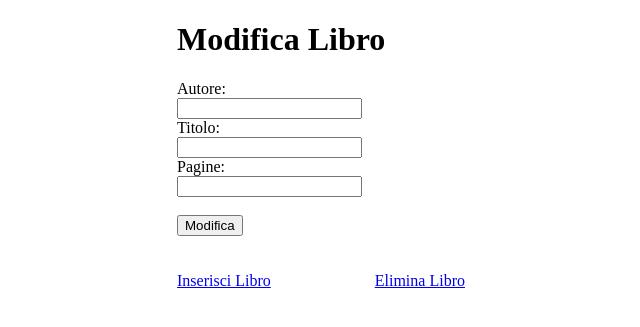
After one commit to riccardomassi/Django-projects, a Django app: page /gestione/modificalibro/ in a window 1280 px wide. The commit adds this page. Shown: the top 327 px of the page, without its empty margins (147-787 px from the left). Run offline with Django 5.2, Linux system fonts and the light colour scheme.

Commit message:
aggiunti aggiungi, modifica, elimina in Biblio

```diff
--- a/Biblio-project/biblio/gestione/templates/listalibri.html
+++ b/Biblio-project/biblio/gestione/templates/listalibri.html
@@ -21,6 +21,10 @@
     {% else %}
       <p> Non ci sono libri! </p>
     {% endif %}
+
+    <a href="{% url 'gestione:crealibro' %}">Inserisci Libro</a>
+    <a href="{% url 'gestione:modificalibro' %}" style="margin-left: 100px;">Modifica Libro</a>
+    <a href="{% url 'gestione:eliminalibro' %}" style="margin-left: 100px;">Elimina Libro</a>
     </div>
 
 {% endblock %}
--- /dev/null
+++ b/Biblio-project/biblio/gestione/templates/modificalibro.html
@@ -0,0 +1,28 @@
+<!-- Template per la modifica di un libro -->
+{% extends 'base.html' %}
+
+{% block content %}
+
+  <div style="max-width: 50%; margin: auto;">
+    <h1>{{ title }}</h1>
+    {% if message %}
+      <p>{{ message }}</p>
+      <a href="{% url 'gestione:listalibri' %}">Lista Libri</a><br><br>
+    {% endif %}
+
+    <form method="POST">
+      {% csrf_token %}
+      <label for="autore">Autore:</label><br>
+      <input type="text" name="autore" id="autore" required><br>
+      <label for="titolo">Titolo:</label><br>
+      <input type="text" name="titolo" id="titolo" required><br>
+      <label for="pagine">Pagine:</label><br>
+      <input type="number" name="pagine" id="pagine" required><br><br>
+      <button type="submit">Modifica</button>
+    </form><br><br>
+
+    <a href="{% url 'gestione:crealibro' %}">Inserisci Libro</a>
+    <a href="{% url 'gestione:eliminalibro' %}" style="margin-left: 100px;">Elimina Libro</a>
+  </div>
+
+{% endblock %}
--- a/Biblio-project/biblio/gestione/urls.py
+++ b/Biblio-project/biblio/gestione/urls.py
@@ -20,5 +20,10 @@ from .views import *
 app_name = "gestione"
 
 urlpatterns = [
-    path("listalibri/",lista_libri, name="listalibri")
+    path("listalibri/",lista_libri, name="listalibri"),
+    path("mattoni/", mattoni, name="mattoni"),
+    path("autore/<str:autore>", autore, name="autore"),
+    path("crealibro/", crea_libro, name="crealibro"),
+    path("modificalibro/", modifica_libro, name="modificalibro"),
+    path("eliminalibro/", elimina_libro, name="eliminalibro"),
 ]
--- a/Biblio-project/biblio/gestione/views.py
+++ b/Biblio-project/biblio/gestione/views.py
@@ -1,11 +1,12 @@
 #guarda che cos è la richiesta http e  il  protocollo http (protocolli di rete) + richieste GET
 from django.http import HttpResponse
 from datetime import datetime
-from django.shortcuts import render
+from django.shortcuts import get_object_or_404, render
 import logging
 from .models import Libro
 
 logger = logging.getLogger(__name__)
+MATTONE_THRESHOLD = 300
 
 def hello_template(request):
     ctx = { "title" : "Hello Template",
@@ -19,3 +20,86 @@ def lista_libri(request):
     ctx = { "title": "Lista di Libri", "listalibri": Libro.objects.all()}
 
     return render(request,template_name=templ,context=ctx)
+
+def mattoni(request):
+    templ = "listalibri.html"
+    lista_filtrata = Libro.objects.filter(pagine__gte=MATTONE_THRESHOLD)
+    #lista_filtrata = Libro.objects.exclude(pagine__lt=MATTONE_THRESHOLD)
+    ctx = { "title":"Lista di Mattoni",
+                "listalibri": lista_filtrata}
+
+    return render(request,template_name=templ,context=ctx)
+
+def autore(request, autore):
+    templ = "listalibri.html"
+    lista_filtrata = Libro.objects.filter(autore__contains=autore)
+    ctx = { "title":"Lista di libri di " + autore,
+                "listalibri": lista_filtrata}
+
+    return render(request,template_name=templ,context=ctx)
+
+def crea_libro(request):
+    message = ""
+
+    if "autore" in request.GET and "titolo" in request.GET:
+        aut = request.GET["autore"]
+        tit = request.GET["titolo"]
+        pag = 100
+
+        try:
+            pag = int(request.GET["pagine"])
+        except:
+            message = "Pagine non valide. Inserite pagine di default."
+
+        l = Libro()
+        l.autore = aut
+        l.titolo = tit
+        l.pagine = pag
+        l.data_prestito = datetime.now()
+
+        try:
+            l.save()
+            message = "Creazione libro riuscita!" + message
+        except Exception as e:
+            message = "Errore nella creazione del libro " + str(e)
+
+    return render(request, template_name="crealibro.html",
+                  context={"title":"Crea Libro", "message":message})
+
+def modifica_libro(request):
+    message = ""
+    if request.method == "POST":
+        autore = request.POST.get('autore')
+        titolo = request.POST.get('titolo')
+        nuovo_pagine = request.POST.get('pagine')
+
+        try:
+            nuovo_pagine = int(nuovo_pagine)
+        except ValueError:
+            message = "Pagine non valide. Inserite pagine di default."
+
+        libro = get_object_or_404(Libro, autore=autore, titolo=titolo)
+        libro.pagine = nuovo_pagine
+        libro.data_prestito = datetime.now()
+
+        try:
+            libro.save()
+            message = "Modifica libro riuscita!" + message
+        except Exception as e:
+            message = "Errore nella modifica del libro: " + str(e)
+
+    return render(request, template_name="modificalibro.html",
+                  context={"title": "Modifica Libro", "message": message})
+
+def elimina_libro(request):
+    if request.method == "POST":
+        titolo_selezionato = request.POST.get('libro_selezionato')
+        libro_da_eliminare = get_object_or_404(Libro, titolo=titolo_selezionato)
+        libro_da_eliminare.delete()
+        message = f"Il libro '{titolo_selezionato}' è stato eliminato con successo."
+    else:
+        message = ""
+
+    libri = Libro.objects.all()  # Recupera tutti i libri per popolare il menu a tendina
+    return render(request, template_name="eliminalibro.html",
+                  context={"title": "Elimina Libro", "message": message, "libri": libri})
```
Also changed, not shown: Biblio-project/biblio/gestione/templates/crealibro.html (added, +27 -0 lines), Biblio-project/biblio/gestione/templates/eliminalibro.html (added, +28 -0 lines), Biblio-project/biblio/db.sqlite3.
